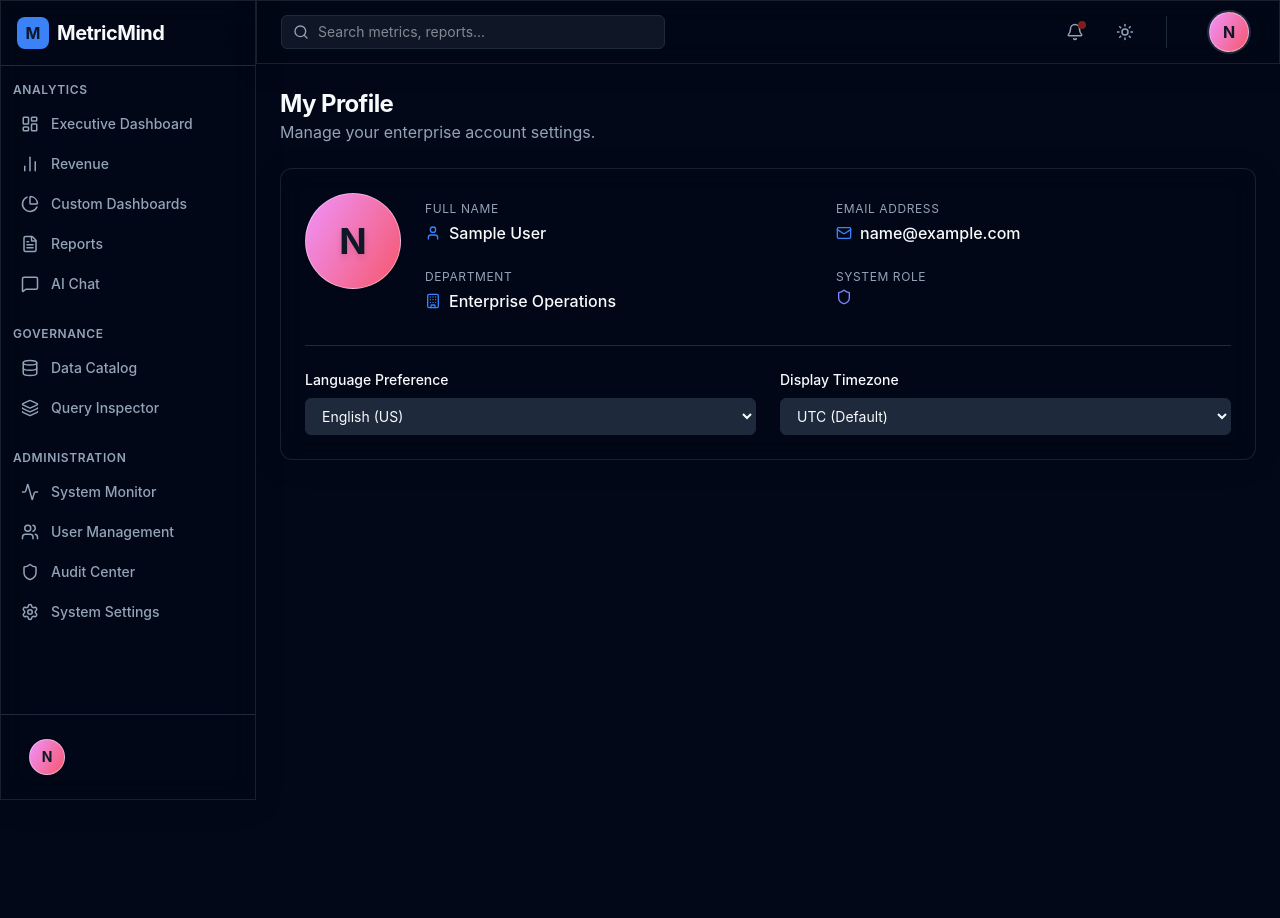
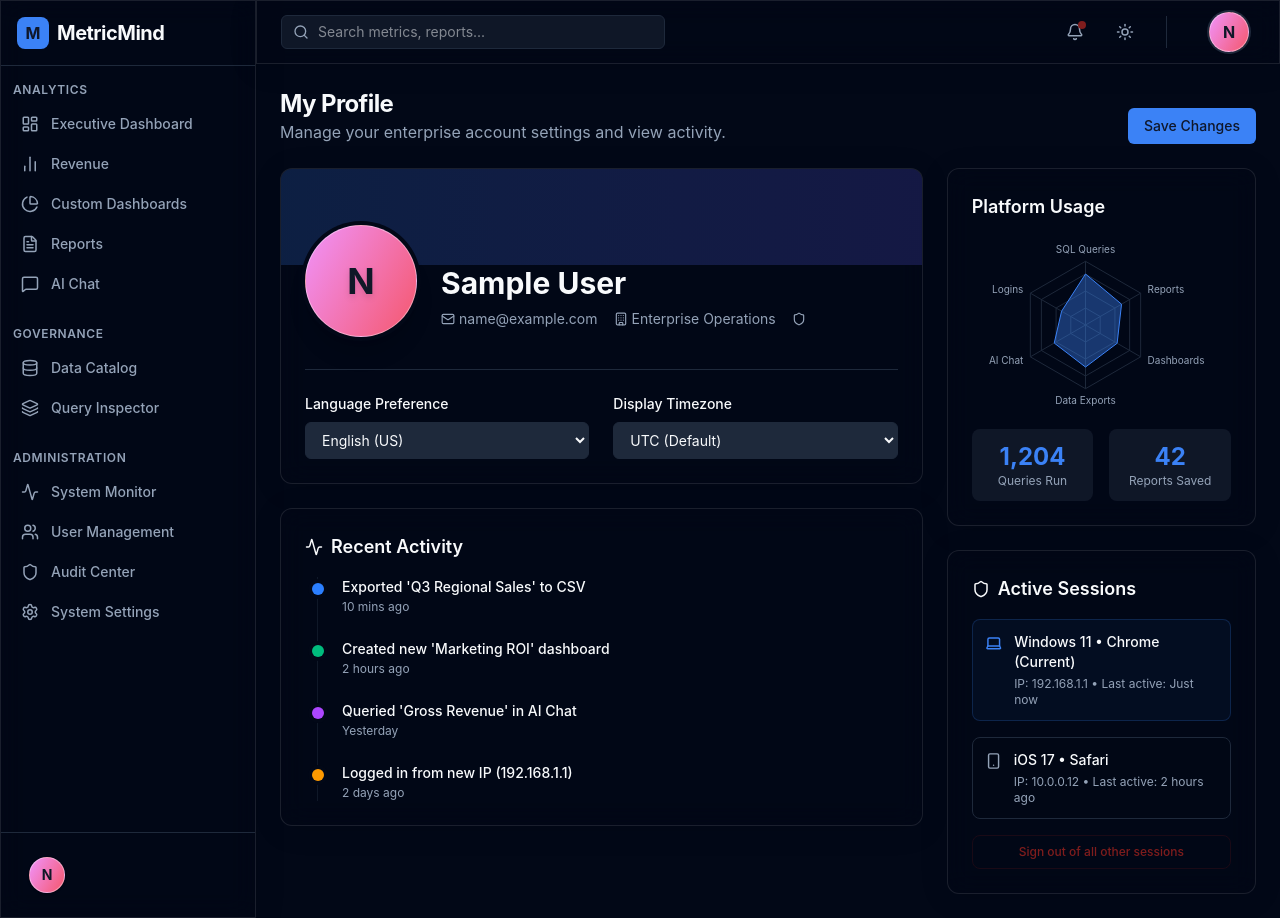
Before and after one commit to Sant7124/MetricMind, a React (Vite) app in the folder frontend/: page /dashboard/profile in a window 1280 px wide. Before the commit the page ends 800 px from the top, so only its background shows below. Built offline with nearby package versions, Linux system fonts and the light colour scheme; no server answers; sample sign-in values are in the browser's storage.

Commit message:
feat(ui): Elevate User Profile with usage stats, activity timeline, and session logs

```diff
--- a/frontend/src/pages/Dashboard/UserProfile.tsx
+++ b/frontend/src/pages/Dashboard/UserProfile.tsx
@@ -1,46 +1,52 @@
 import { useAuth } from "../../contexts/AuthContext";
-import { User, Mail, Building, Clock, Globe, Shield } from "lucide-react";
+import { User, Mail, Building, Clock, Globe, Shield, Activity, Key, Smartphone, Laptop } from "lucide-react";
 import { UserAvatar } from "../../components/UserAvatar";
+import { ResponsiveContainer, RadarChart, PolarGrid, PolarAngleAxis, PolarRadiusAxis, Radar } from "recharts";
+
+const SKILL_DATA = [
+  { subject: 'SQL Queries', A: 120, fullMark: 150 },
+  { subject: 'Reports', A: 98, fullMark: 150 },
+  { subject: 'Dashboards', A: 86, fullMark: 150 },
+  { subject: 'Data Exports', A: 99, fullMark: 150 },
+  { subject: 'AI Chat', A: 85, fullMark: 150 },
+  { subject: 'Logins', A: 65, fullMark: 150 },
+];
 
 export function UserProfile() {
   const { user } = useAuth();
 
   return (
-    <div className="space-y-6 max-w-5xl mx-auto w-full">
+    <div className="space-y-6 max-w-6xl mx-auto w-full">
+      <div className="flex justify-between items-end">
         <div>
           <h1 className="text-2xl font-bold tracking-tight">My Profile</h1>
-        <p className="text-muted-foreground">Manage your enterprise account settings.</p>
+          <p className="text-muted-foreground">Manage your enterprise account settings and view activity.</p>
+        </div>
+        <button className="px-4 py-2 bg-primary text-primary-foreground rounded-md text-sm font-medium hover:bg-primary/90 transition-colors">
+          Save Changes
+        </button>
       </div>
 
-      <div className="glass rounded-xl border border-border p-6">
-        <div className="flex items-start gap-6">
-          <UserAvatar user={user} className="w-24 h-24 shadow-lg" textClass="text-4xl drop-shadow-md" />
-          <div className="space-y-4 flex-1 mt-2">
-            <div className="grid grid-cols-2 gap-y-6 gap-x-4">
-              <div>
-                <label className="text-xs text-muted-foreground mb-1 block uppercase tracking-wider">Full Name</label>
-                <div className="font-medium flex items-center gap-2"><User size={16} className="text-primary"/> {user?.first_name ? `${user.first_name} ${user.last_name}` : user?.name}</div>
-              </div>
-              <div>
-                <label className="text-xs text-muted-foreground mb-1 block uppercase tracking-wider">Email Address</label>
-                <div className="font-medium flex items-center gap-2"><Mail size={16} className="text-primary"/> {user?.email}</div>
-              </div>
-              <div>
-                <label className="text-xs text-muted-foreground mb-1 block uppercase tracking-wider">Department</label>
-                <div className="font-medium flex items-center gap-2"><Building size={16} className="text-primary"/> Enterprise Operations</div>
-              </div>
-              <div>
-                <label className="text-xs text-muted-foreground mb-1 block uppercase tracking-wider">System Role</label>
-                <div className="font-medium flex items-center gap-2 capitalize"><Shield size={16} className="text-indigo-400"/> {user?.role_id}</div>
-              </div>
+      <div className="grid grid-cols-1 lg:grid-cols-3 gap-6">
+        <div className="lg:col-span-2 space-y-6">
+          <div className="glass rounded-xl border border-border p-6 relative overflow-hidden">
+            <div className="absolute top-0 left-0 w-full h-24 bg-gradient-to-r from-primary/20 to-indigo-500/20"></div>
+            <div className="flex flex-col sm:flex-row items-start sm:items-end gap-6 relative z-10 mt-8">
+              <UserAvatar user={user} className="w-28 h-28 shadow-xl ring-4 ring-background" textClass="text-4xl drop-shadow-md" />
+              <div className="flex-1 pb-2">
+                <h2 className="text-3xl font-bold">{user?.first_name ? `${user.first_name} ${user.last_name}` : user?.name}</h2>
+                <div className="flex items-center gap-4 mt-2 text-sm text-muted-foreground">
+                  <span className="flex items-center gap-1"><Mail size={14}/> {user?.email}</span>
+                  <span className="flex items-center gap-1"><Building size={14}/> Enterprise Operations</span>
+                  <span className="flex items-center gap-1 capitalize"><Shield size={14}/> {user?.role_id}</span>
                 </div>
               </div>
             </div>
 
-        <div className="mt-8 border-t border-border pt-6 grid grid-cols-2 gap-6">
+            <div className="mt-8 border-t border-border pt-6 grid grid-cols-2 gap-6 relative z-10">
               <div>
                 <label className="block text-sm font-medium mb-2">Language Preference</label>
-            <select className="w-full bg-secondary border border-border rounded-md px-3 py-2 text-sm focus:outline-none focus:ring-2 focus:ring-primary focus:border-transparent transition-all">
+                <select className="w-full bg-secondary border border-border rounded-md px-3 py-2 text-sm focus:outline-none focus:ring-2 focus:ring-primary transition-all">
                   <option>English (US)</option>
                   <option>Spanish</option>
                   <option>French</option>
@@ -48,7 +54,7 @@ export function UserProfile() {
               </div>
               <div>
                 <label className="block text-sm font-medium mb-2">Display Timezone</label>
-            <select className="w-full bg-secondary border border-border rounded-md px-3 py-2 text-sm focus:outline-none focus:ring-2 focus:ring-primary focus:border-transparent transition-all">
+                <select className="w-full bg-secondary border border-border rounded-md px-3 py-2 text-sm focus:outline-none focus:ring-2 focus:ring-primary transition-all">
                   <option>UTC (Default)</option>
                   <option>America/New_York</option>
                   <option>America/Los_Angeles</option>
@@ -57,6 +63,79 @@ export function UserProfile() {
               </div>
             </div>
           </div>
+
+          <div className="glass rounded-xl border border-border p-6">
+            <h3 className="text-lg font-semibold mb-4 flex items-center gap-2">
+              <Activity size={18} /> Recent Activity
+            </h3>
+            <div className="space-y-6 border-l border-border/50 ml-3 relative">
+              {[
+                { action: "Exported 'Q3 Regional Sales' to CSV", time: "10 mins ago", color: "blue" },
+                { action: "Created new 'Marketing ROI' dashboard", time: "2 hours ago", color: "emerald" },
+                { action: "Queried 'Gross Revenue' in AI Chat", time: "Yesterday", color: "purple" },
+                { action: "Logged in from new IP (192.168.1.1)", time: "2 days ago", color: "amber" },
+              ].map((log, i) => (
+                <div key={i} className="pl-6 relative">
+                  <span className={`absolute -left-1.5 top-1.5 w-3 h-3 bg-${log.color}-500 rounded-full ring-4 ring-background`}></span>
+                  <p className="text-sm font-medium">{log.action}</p>
+                  <p className="text-xs text-muted-foreground mt-0.5">{log.time}</p>
+                </div>
+              ))}
+            </div>
+          </div>
+        </div>
+
+        <div className="space-y-6">
+          <div className="glass rounded-xl border border-border p-6">
+            <h3 className="text-lg font-semibold mb-2">Platform Usage</h3>
+            <div className="h-48 w-full -ml-4">
+              <ResponsiveContainer width="100%" height="100%">
+                <RadarChart cx="50%" cy="50%" outerRadius="70%" data={SKILL_DATA}>
+                  <PolarGrid stroke="hsl(var(--border))" />
+                  <PolarAngleAxis dataKey="subject" tick={{ fill: 'hsl(var(--muted-foreground))', fontSize: 10 }} />
+                  <PolarRadiusAxis angle={30} domain={[0, 150]} tick={false} axisLine={false} />
+                  <Radar name="Usage" dataKey="A" stroke="hsl(var(--primary))" fill="hsl(var(--primary))" fillOpacity={0.4} />
+                </RadarChart>
+              </ResponsiveContainer>
+            </div>
+            <div className="grid grid-cols-2 gap-4 mt-2">
+              <div className="p-3 bg-secondary/50 rounded-lg text-center">
+                <div className="text-2xl font-bold text-primary">1,204</div>
+                <div className="text-xs text-muted-foreground">Queries Run</div>
+              </div>
+              <div className="p-3 bg-secondary/50 rounded-lg text-center">
+                <div className="text-2xl font-bold text-primary">42</div>
+                <div className="text-xs text-muted-foreground">Reports Saved</div>
+              </div>
+            </div>
+          </div>
+
+          <div className="glass rounded-xl border border-border p-6">
+            <h3 className="text-lg font-semibold mb-4 flex items-center gap-2">
+              <Shield size={18} /> Active Sessions
+            </h3>
+            <div className="space-y-4 text-sm">
+              <div className="flex items-start gap-3 p-3 bg-primary/5 border border-primary/20 rounded-lg">
+                <Laptop size={18} className="mt-0.5 text-primary"/>
+                <div>
+                  <p className="font-medium">Windows 11 • Chrome (Current)</p>
+                  <p className="text-xs text-muted-foreground mt-1">IP: 192.168.1.1 • Last active: Just now</p>
+                </div>
+              </div>
+              <div className="flex items-start gap-3 p-3 bg-background/50 border border-border rounded-lg">
+                <Smartphone size={18} className="mt-0.5 text-muted-foreground"/>
+                <div>
+                  <p className="font-medium">iOS 17 • Safari</p>
+                  <p className="text-xs text-muted-foreground mt-1">IP: 10.0.0.12 • Last active: 2 hours ago</p>
+                </div>
+              </div>
+            </div>
+            <button className="w-full mt-4 py-2 text-xs font-medium text-destructive border border-destructive/20 hover:bg-destructive/10 rounded-lg transition-colors">
+              Sign out of all other sessions
+            </button>
+          </div>
+        </div>
+      </div>
     </div>
   );
 }
```
Lines whose indentation alone changed are shown as unchanged.
